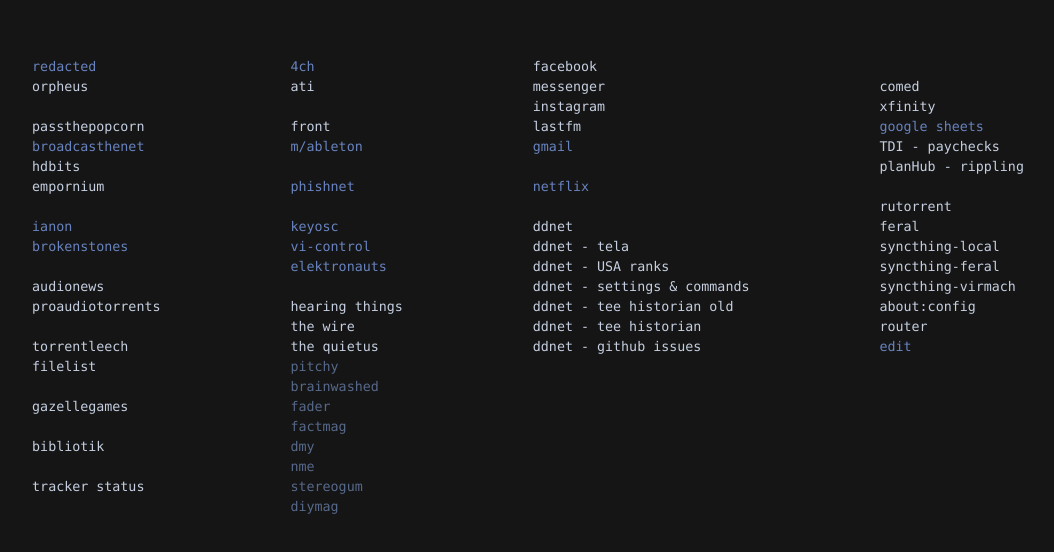
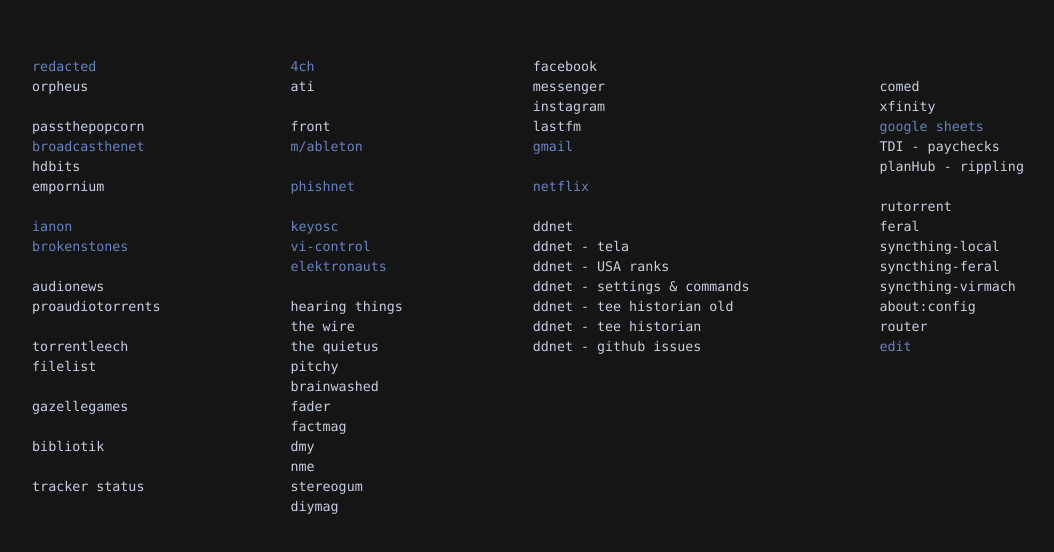
Before and after one commit to WatermelonDriveway/website, a plain HTML site: page startpage.html in a window 1280 px wide. Shown: the part 198-750 px from the top of the page, without its empty margins (117-1171 px from the left). Drawn offline with Linux system fonts and the light colour scheme.

Commit message:
Update startpage.html

```diff
--- a/startpage.html
+++ b/startpage.html
@@ -154,14 +154,14 @@ body {
       <li><a href="https://www.hearingthings.co/reviews/">hearing things</a></li>
       <li><a href="https://www.thewire.co.uk/home/">the wire</a></li>
       <li><a href="https://thequietus.com/">the quietus</a></li>
-      <li><a href="https://pitchfork.com"></a>pitchy</li>
-      <li><a href="https://brainwashed.com/"></a>brainwashed</li>
-      <li><a href="https://www.thefader.com/music"></a>fader</li>
-      <li><a href="https://www.factmag.com/category/magazine/"></a>factmag</li>
-      <li><a href="https://dmy.co/"></a>dmy</li>
-      <li><a href="https://www.nme.com/"></a>nme</li>
-      <li><a href="https://www.stereogum.com/"></a>stereogum</li>
-      <li><a href="https://diymag.com/"></a>diymag</li>
+      <li><a href="https://pitchfork.com">pitchy</a></li>
+      <li><a href="https://brainwashed.com/">brainwashed</a></li>
+      <li><a href="https://www.thefader.com/music">fader</a></li>
+      <li><a href="https://www.factmag.com/category/magazine/">factmag</a></li>
+      <li><a href="https://dmy.co/">dmy</a></li>
+      <li><a href="https://www.nme.com/">nme</a></li>
+      <li><a href="https://www.stereogum.com/">stereogum</a></li>
+      <li><a href="https://diymag.com/">diymag</a></li>
 
 
 
```
